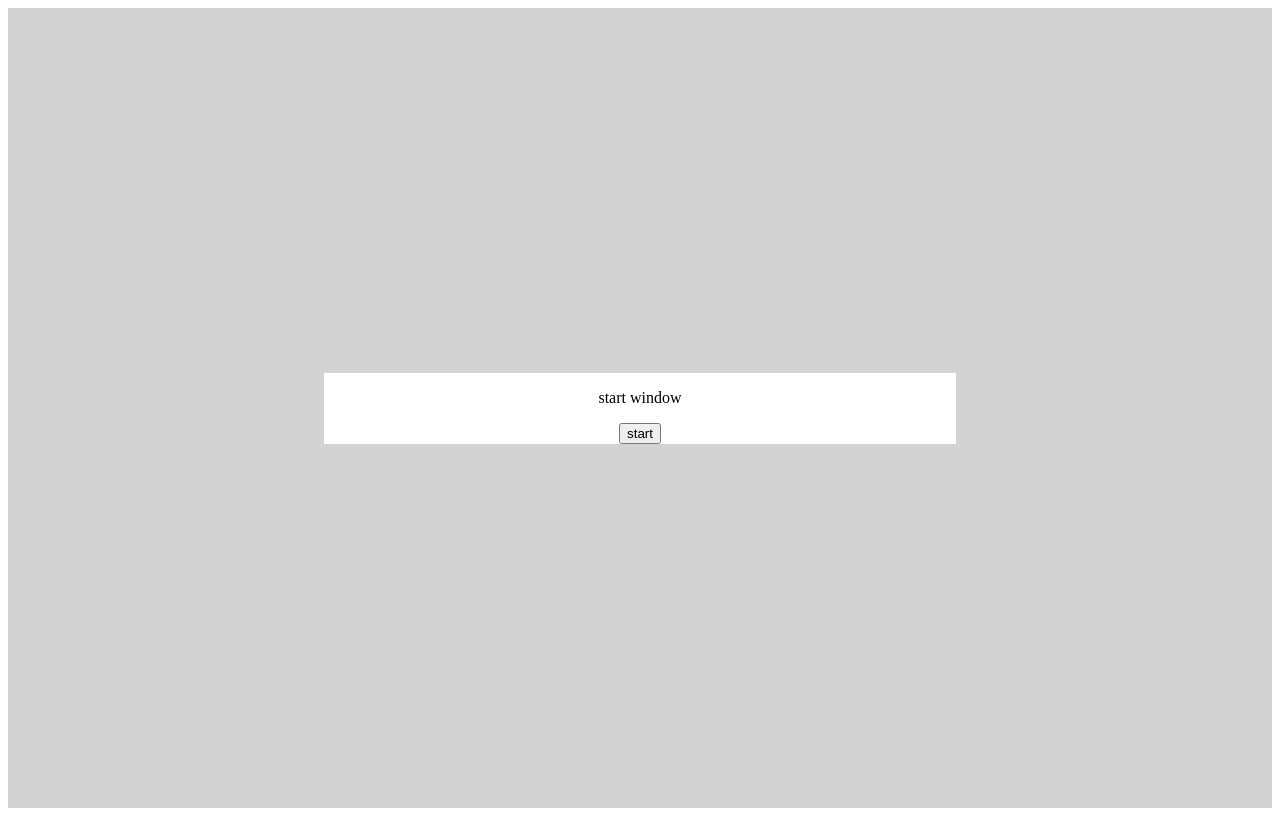
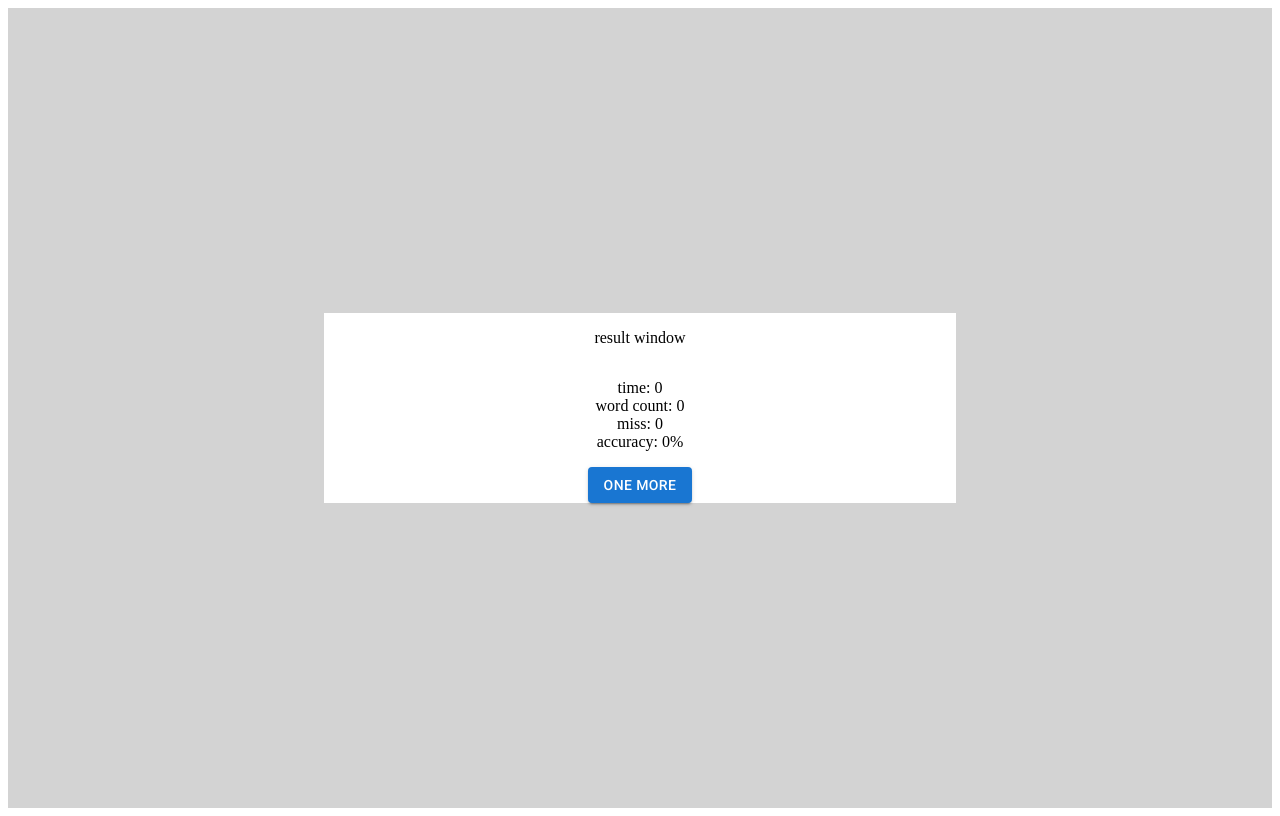
Before and after one commit to shun-harutaro/thaiping, a React (Create React App) app: page / in a window 1280 px wide. Built offline with nearby package versions, Linux system fonts and the light colour scheme.

Commit message:
place buttons

```diff
--- a/public/index.html
+++ b/public/index.html
@@ -24,7 +24,7 @@
       work correctly both with client-side routing and a non-root public URL.
       Learn how to configure a non-root public URL by running `npm run build`.
     -->
-    <title>React App</title>
+    <title>Thaiping</title>
   </head>
   <body>
     <noscript>You need to enable JavaScript to run this app.</noscript>
--- a/src/App.js
+++ b/src/App.js
@@ -9,7 +9,7 @@
   constructor(props) {
     super(props);
     this.state = {
-      window: 'start',
+      window: 'result',
       data: {
         typeCount: 0,
         missCount: 0,
--- a/src/components/result.js
+++ b/src/components/result.js
@@ -1,7 +1,7 @@
 /** @jsxImportSource @emotion/react */
 import React from 'react';
 import {css, keyframes} from '@emotion/react'
-
+import { Button } from '@mui/material';
 export default class Start extends React.Component {
   constructor(props) {
     super(props);
@@ -20,7 +20,11 @@
             <li>accuracy: {this.props.data.accuracy}%</li>
           </ul>
           </div>
-          <button onClick={this.props.startGame}>one more</button>
+          <Button
+            onClick={this.props.startGame}
+            variant='contained'>
+              one more
+          </Button>
         </div>
       </div>
     )
--- a/src/components/start.js
+++ b/src/components/start.js
@@ -1,6 +1,7 @@
 /** @jsxImportSource @emotion/react */
 import React from 'react';
 import {css, keyframes} from '@emotion/react'
+import Button from '@mui/material/Button'
 
 export default class Start extends React.Component {
   constructor(props) {
@@ -12,7 +13,11 @@
       <div css={body}>
         <div css={wrapper}>
           <p>start window</p>
-          <button onClick={this.props.startGame}>start</button>
+          <Button
+            variant="contained"
+            onClick={this.props.startGame}>
+              start
+          </Button>
         </div>
       </div>
     )
--- a/src/index.js
+++ b/src/index.js
@@ -7,6 +7,14 @@
 
 ReactDOM.render(
   <React.StrictMode>
+    <link
+      rel="stylesheet"
+      href="https://fonts.googleapis.com/css?family=Roboto:300,400,500,700&display=swap"
+    />
+    <link
+      rel="stylesheet"
+      href="https://fonts.googleapis.com/icon?family=Material+Icons"
+    />
     <App />
   </React.StrictMode>,
   document.getElementById('root')
```
